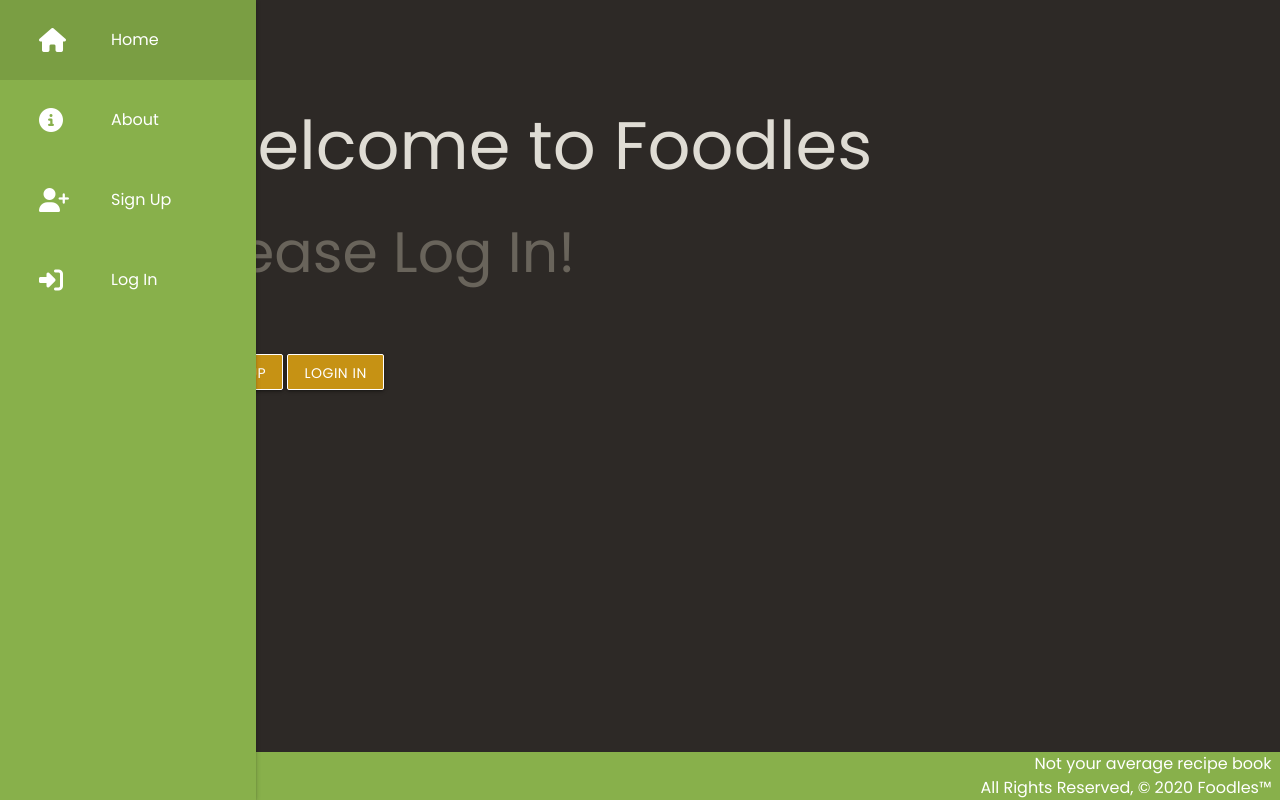
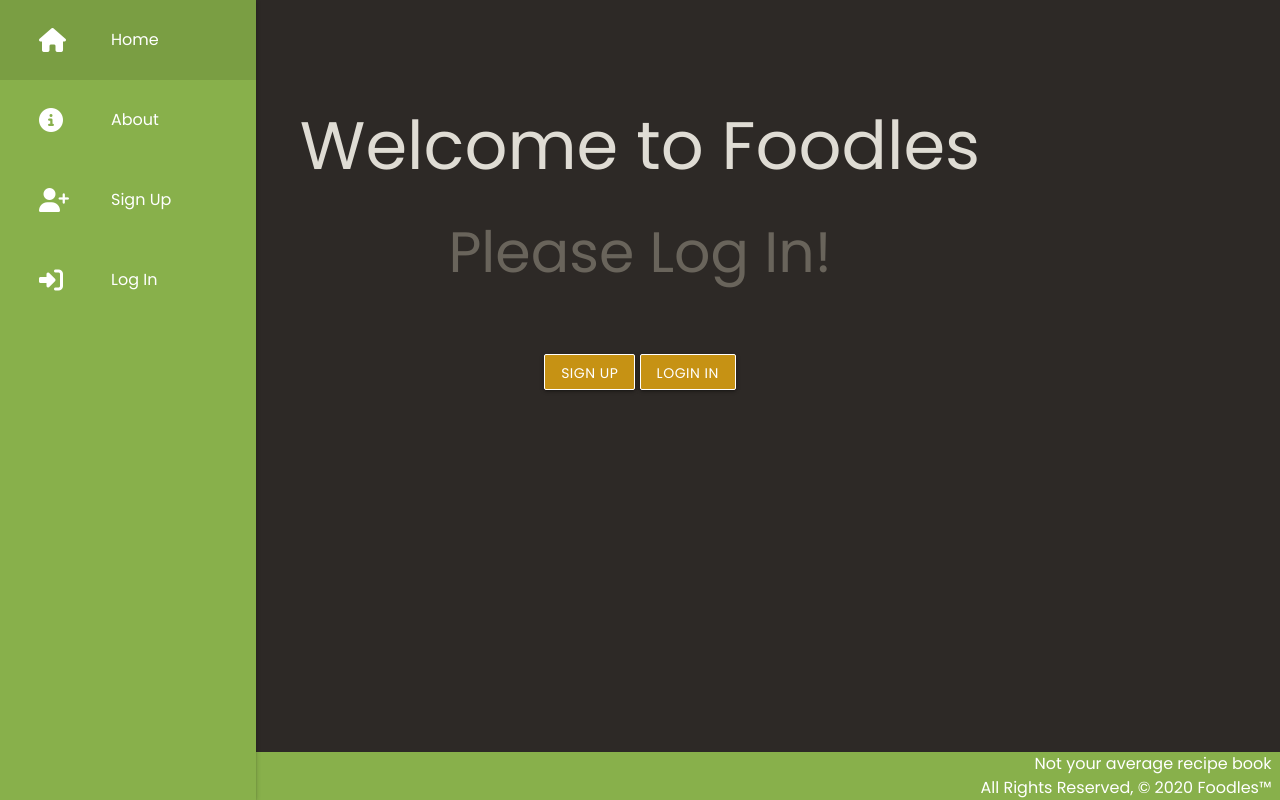
Before and after one commit to mhwhite22/foodles, a Django app: page / in a window 1280 px wide. Run offline with Django 3.2, Linux system fonts and the light colour scheme; some libraries are stand-ins or nearby versions.

Commit message:
center aligns content on home page

```diff
--- a/main_app/templates/home.html
+++ b/main_app/templates/home.html
@@ -1,14 +1,16 @@
 {% extends 'base.html' %}
 {% block content %}
 
+<div class="center-align">
 <h1>Welcome to Foodles</h1>
 {% if user.is_authenticated %}
 <h2>Take a look around</h2>
 {% else %}
 <h2>Please Log In!</h2>
-{% endif %}
 <br><br>
 <a href="{% url 'signup' %}" class="btn" class="home-btn">Sign Up</a>
 <a href="{% url 'login' %}" class="btn" class="home-btn">Login In</a>
+</div>
+{% endif %}
 
 {% endblock %}
```
Also changed, not shown: main_app/static/css/style.css (line endings or trailing spaces).
